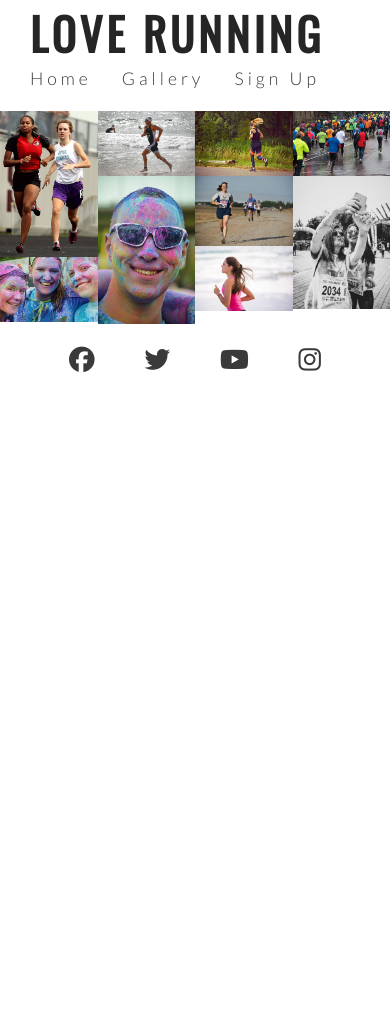
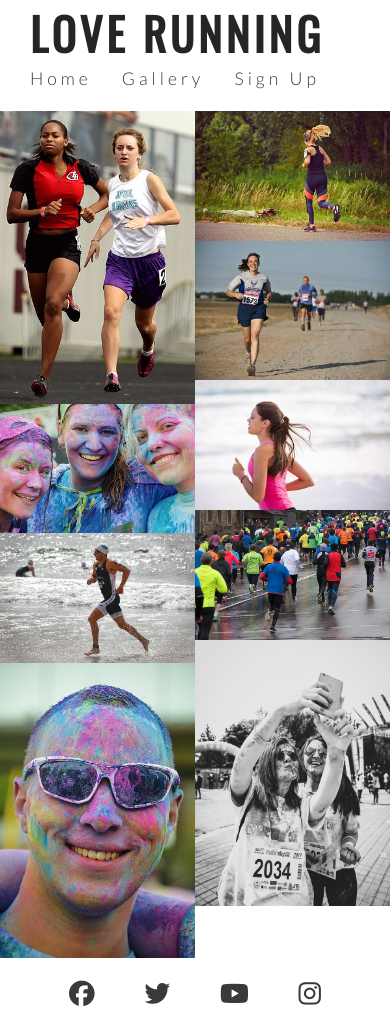
Before and after one commit to helenmurugan/love-running, a plain HTML site: page gallery.html in a window 390 px wide. Before the commit the page ends 844 px from the top, so only its background shows below. Drawn offline with nearby package versions, Linux system fonts and the light colour scheme.

Commit message:
Style gallery for tablet and mobile devices

```diff
--- a/assets/css/style.css
+++ b/assets/css/style.css
@@ -316,4 +316,16 @@ footer{
         text-align: center;
         padding: 0 20px;
     }
+
+    #photos {
+        column-count: 3;
+    }
 }
+
+/* For mobile screeen sizes from 800px wide and down */
+
+@media screen and (max-width: 800px) {
+    #photos {
+        column-count: 2;
+    }
+}
```
